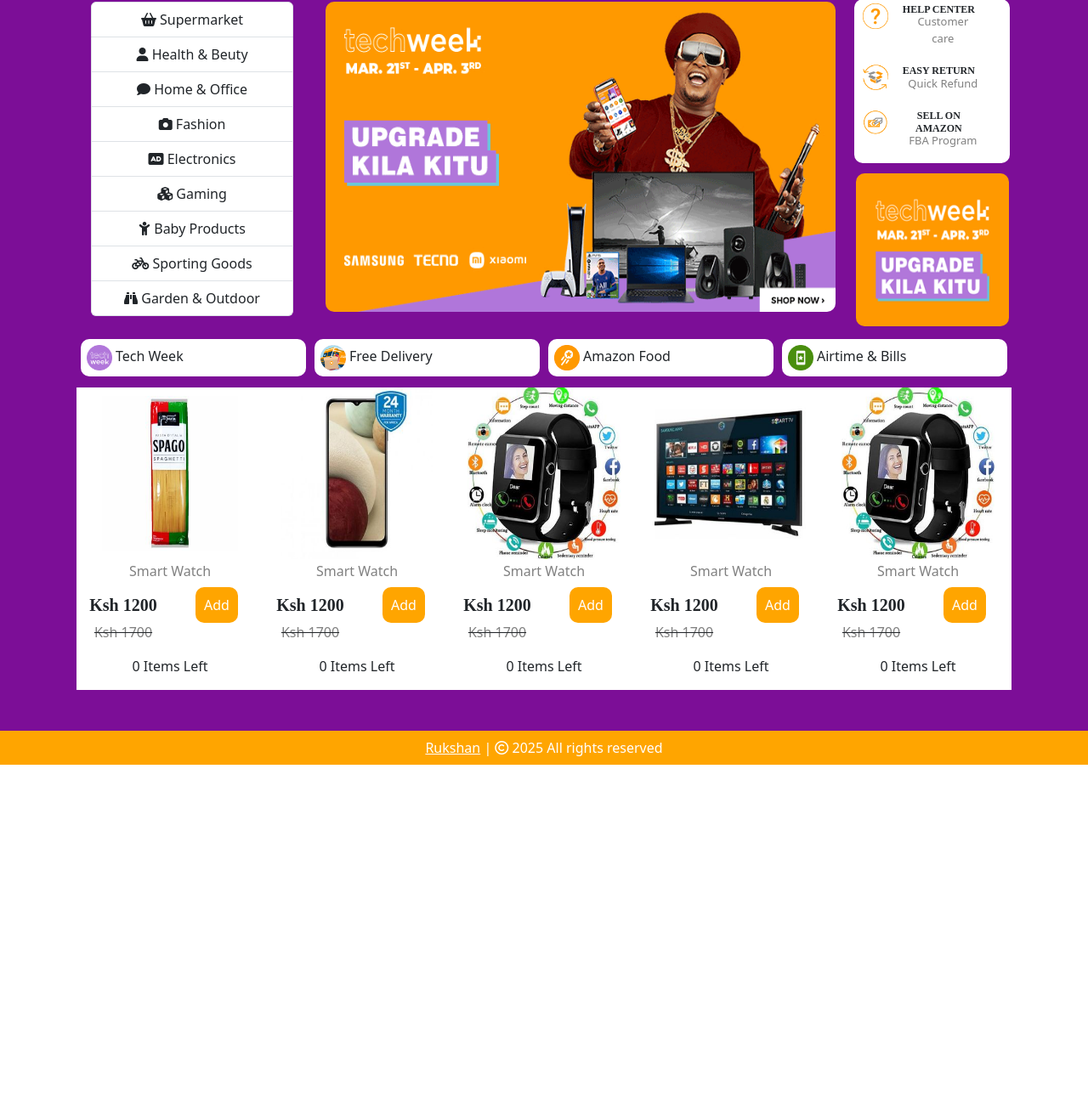
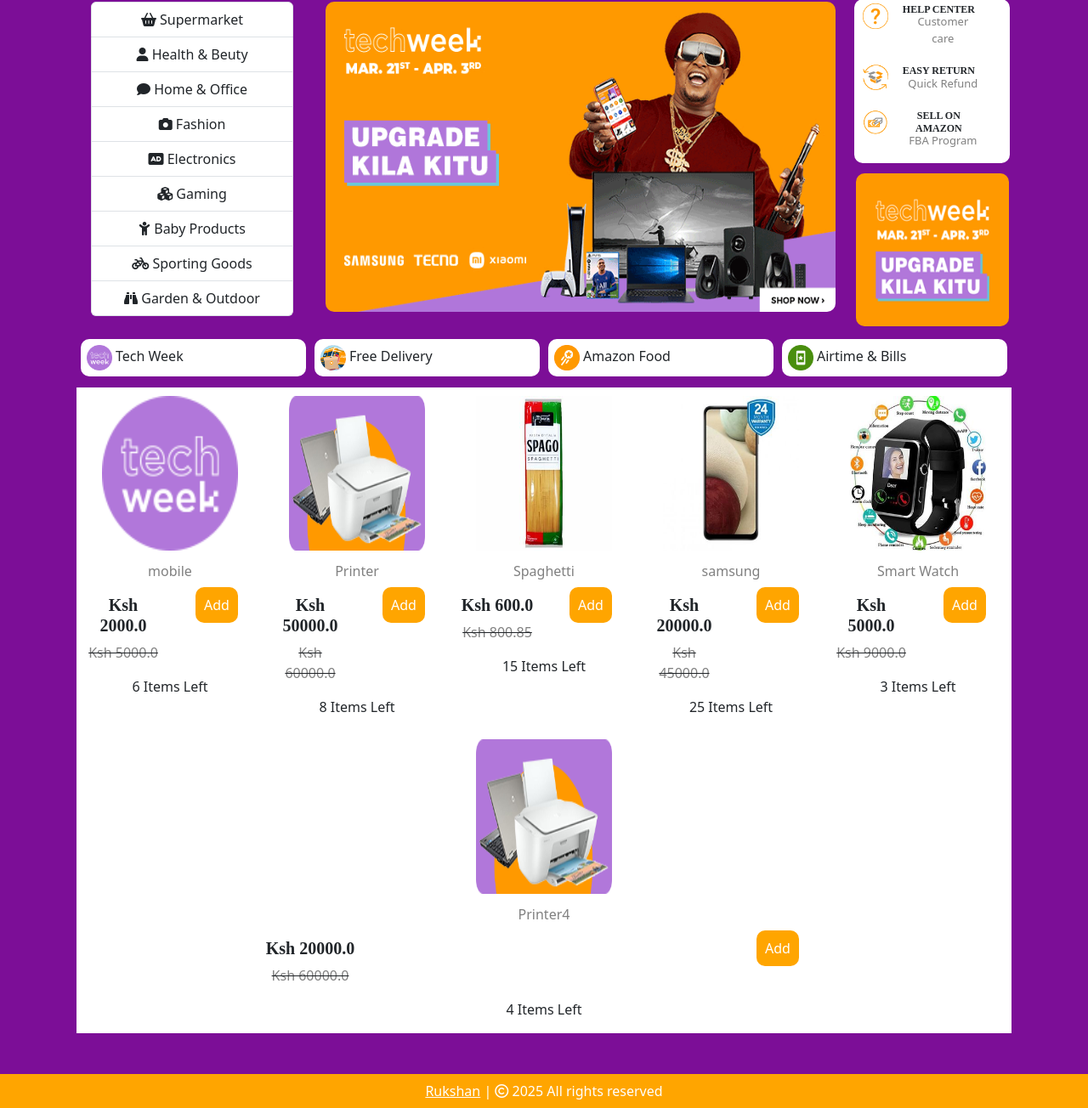
Before and after one commit to rukshaan/Flask_Ecommerce_Site, a Flask app: page / in a window 1280 px wide. Shown: the part 82-1386 px from the top of the page at 85% size. Before the commit the page ends 982 px from the top, so only its background shows below. Run offline with Flask 3, Linux system fonts and the light colour scheme; some libraries are stand-ins or nearby versions; some web fonts are replaced.

Commit message:
#4_update & delete_product

```diff
--- a/webapp/__init__.py
+++ b/webapp/__init__.py
@@ -51,6 +51,8 @@
     app.register_blueprint(auth, url_prefix='/')
     app.register_blueprint(admin, url_prefix='/')
 
+    # with app.app_context():
+    #     create_database(app)
 
 
     @login_manager.user_loader
--- a/webapp/auth.py
+++ b/webapp/auth.py
@@ -10,6 +10,7 @@
 
 @auth.route('/login',methods=['GET','POST'])
 def login():
+
     if current_user.is_authenticated:  # If the user is already logged in, redirect them to the main home
         return redirect(url_for('/'))
 
--- a/webapp/templates/home.html
+++ b/webapp/templates/home.html
@@ -122,147 +122,36 @@
 
 <div class="container text-center">
     <div class="row" style="margin: 8px; background-color: rgb(219, 218, 218);" id="column">
-
+        {%for item in items%}
             <div class="col" style="background-color: white;">
 
-            <img src="{{ url_for('static',filename='img/spaghetti.jpg') }}" alt="" style="height: 202px; width: 180px;padding:10px; border-radius: 10px;">
+                <img src="{{ item.product_picture }}" alt="" style="height: 202px; width: 180px;padding:10px; border-radius: 10px;">
 
                 <div class="row" style="margin-top: 5px;">
-                <h6 style="color: gray;">Smart Watch</h6>
+                    <h6 style="color: gray;">{{item.product_name}}</h6>
                 </div>
 
                 <div class="row" style="margin-top: 10px;">
 
                     <div class="col">
 
-                    <h5 style="font-weight: 600; font-family: 'Times New Roman', Times, serif;">Ksh 1200</h5>
-                    <strike><p style="color: gray;">Ksh 1700</p></strike>
+                        <h5 style="font-weight: 600; font-family: 'Times New Roman', Times, serif;">Ksh {{item.previous_price}}</h5>
+                        <strike><p style="color: gray;">Ksh {{item.current_price}}</p></strike>
                     </div>
 
                     <div class="col">
-                    <a href="#">Add</a>
+                        <a href="/add_shop_items">Add</a>
                     </div>
 
                 </div>
 
                 <div class="row">
-                <p>0 Items Left</p>
+                    <p>{{item.in_stock}} Items Left</p>
                 </div>
             </div>
+        {%endfor%}
 
 
-        <div class="col" style="background-color: white;">
-
-            <img src="{{ url_for('static',filename='img/phone.jpg') }}" alt="" style="height: 202px; width: 180px; border-radius: 10px;">
-
-            <div class="row" style="margin-top: 5px;">
-                <h6 style="color: gray;">Smart Watch</h6>
-            </div>
-
-            <div class="row" style="margin-top: 10px;">
-
-                <div class="col">
-
-                    <h5 style="font-weight: 600; font-family: 'Times New Roman', Times, serif;">Ksh 1200</h5>
-                    <strike><p style="color: gray;">Ksh 1700</p></strike>
-                </div>
-
-                <div class="col">
-                    <a href="#">Add</a>
-                </div>
-
-            </div>
-
-            <div class="row">
-                <p>0 Items Left</p>
-            </div>
-        </div>
-
-
-
-        <div class="col" style="background-color: white;">
-
-            <img src="{{ url_for('static',filename='img/smartWatch.jpg') }}" alt="" style="height: 202px; width: 180px; border-radius: 10px;">
-
-            <div class="row" style="margin-top: 5px;">
-                <h6 style="color: gray;">Smart Watch</h6>
-            </div>
-
-            <div class="row" style="margin-top: 10px;">
-
-                <div class="col">
-
-                    <h5 style="font-weight: 600; font-family: 'Times New Roman', Times, serif;">Ksh 1200</h5>
-                    <strike><p style="color: gray;">Ksh 1700</p></strike>
-                </div>
-
-                <div class="col">
-                    <a href="#">Add</a>
-                </div>
-
-            </div>
-
-            <div class="row">
-                <p>0 Items Left</p>
-            </div>
-        </div>
-
-
-
-        <div class="col" style="background-color: white;">
-
-            <img src="{{ url_for('static',filename='img/screen.jpg') }}" alt="" style="height: 202px; width: 180px; border-radius: 10px;">
-
-            <div class="row" style="margin-top: 5px;">
-                <h6 style="color: gray;">Smart Watch</h6>
-            </div>
-
-            <div class="row" style="margin-top: 10px;">
-
-                <div class="col">
-
-                    <h5 style="font-weight: 600; font-family: 'Times New Roman', Times, serif;">Ksh 1200</h5>
-                    <strike><p style="color: gray;">Ksh 1700</p></strike>
-                </div>
-
-                <div class="col">
-                    <a href="#">Add</a>
-                </div>
-
-            </div>
-
-            <div class="row">
-                <p>0 Items Left</p>
-            </div>
-        </div>
-
-
-        <div class="col" style="background-color: white;">
-
-            <img src="{{ url_for('static',filename='img/smartWatch.jpg') }}" alt="" style="height: 202px; width: 180px; border-radius: 10px;">
-
-            <div class="row" style="margin-top: 5px;">
-                <h6 style="color: gray;">Smart Watch</h6>
-            </div>
-
-            <div class="row" style="margin-top: 10px;">
-
-                <div class="col">
-
-                    <h5 style="font-weight: 600; font-family: 'Times New Roman', Times, serif;">Ksh 1200</h5>
-                    <strike><p style="color: gray;">Ksh 1700</p></strike>
-                </div>
-
-                <div class="col">
-                    <a href="#">Add</a>
-                </div>
-
-            </div>
-
-            <div class="row">
-                <p>0 Items Left</p>
-            </div>
-        </div>
 
     </div>
 </div>
--- a/webapp/templates/shop_items.html
+++ b/webapp/templates/shop_items.html
@@ -40,7 +40,7 @@
             <td>
                 <a href="/update_items/{{ item.id }}">Update</a>
                 <br>
-                <a href="/delete-items/{{ item.id }}">Delete</a>
+                <a href="/delete_items/{{ item.id }}">Delete</a>
             </td>
 
         </tr>
--- a/webapp/views.py
+++ b/webapp/views.py
@@ -1,5 +1,5 @@
 from flask import Blueprint,render_template
-
+from .models import Product
 
 
 
@@ -7,4 +7,5 @@
 
 @views.route('/')
 def home():
-    return render_template('home.html')
+    items=Product.query.filter_by(flash_sale=True)
+    return render_template('home.html',items=items)
```
Also changed, not shown: webapp/admin.py (+25 -0 lines), webapp/models.py (+21 -16 lines), instance/webapp1.sqlite, media/KE_Phones_TW_ContentCreators_0322_S.jpg (added), media/food.png (added), media/smartWatch.jpg (added), webapp/delete_item.html (added). Lines whose indentation alone changed are shown as unchanged.
